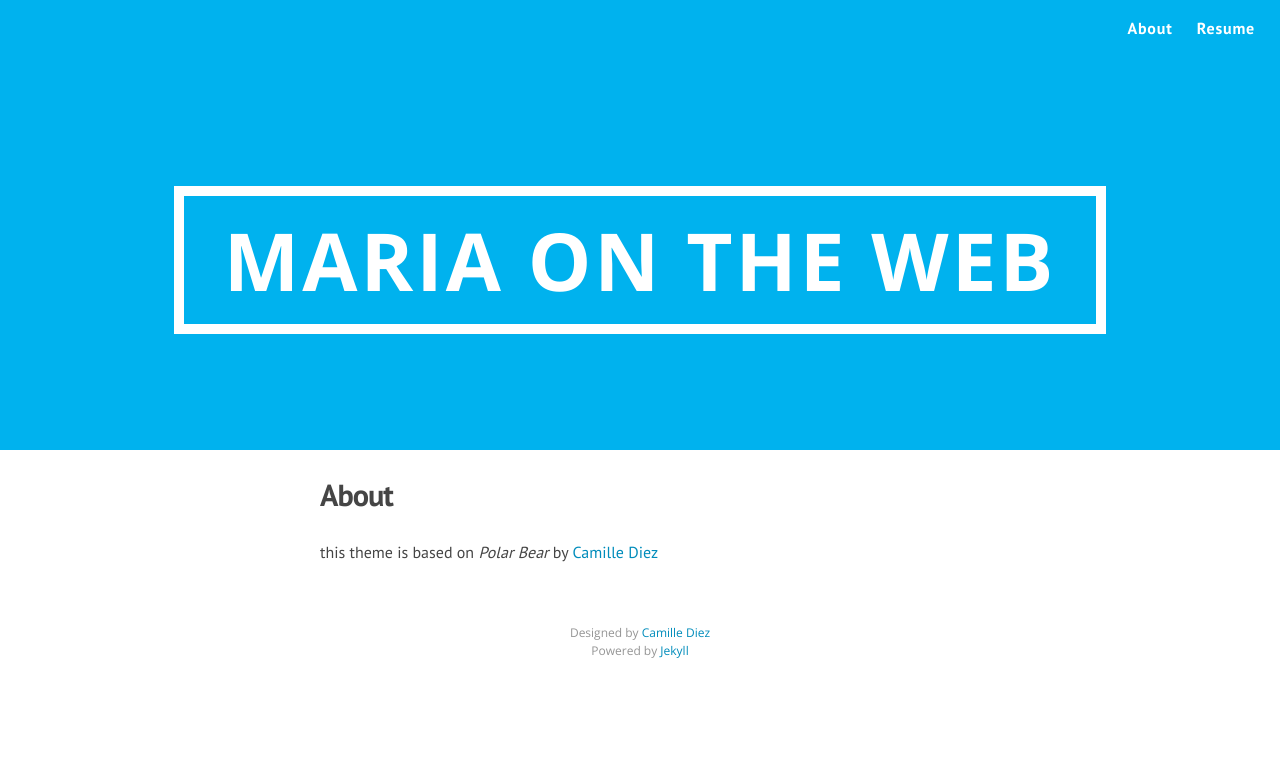
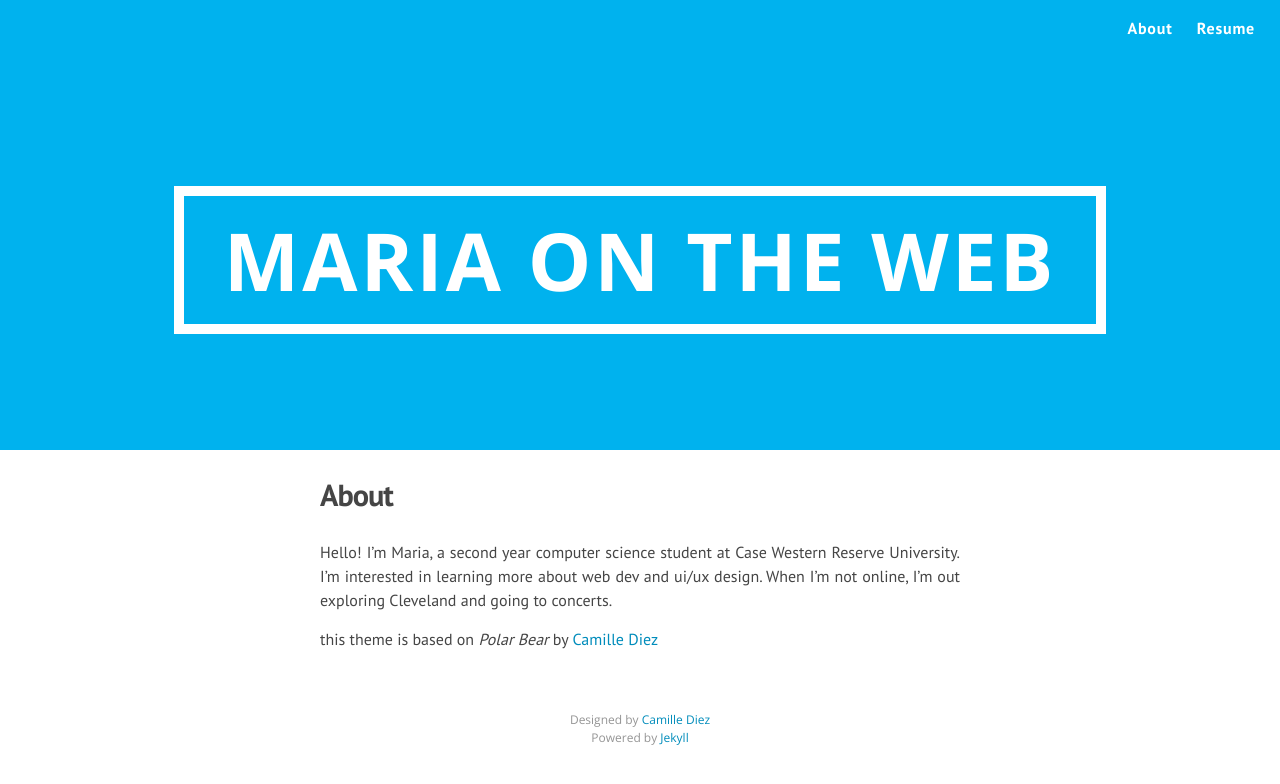
Before and after one commit to smithy545/CPD, a Jekyll site: the page built from about.md, in a window 1280 px wide. Shown: the top 784 px of the page. Built offline with Jekyll 4.4.1, drawn with Linux system fonts in a browser that asks for light colours; nearby versions of some CDN libraries; Markdown is read by kramdown in place of the engine named in the settings.

Commit message:
added stuff to bio

```diff
--- a/about.md
+++ b/about.md
@@ -3,4 +3,8 @@ layout: page
 title: About
 permalink: /about/
 ---
+Hello!
+I'm Maria, a second year computer science student at Case Western Reserve University. I'm interested in learning more about web dev and ui/ux design.  When I'm not online, I'm out exploring Cleveland and going to concerts.
+
+
 this theme is based on *Polar Bear* by [Camille Diez](http://github.com/diezcami)
--- a/index.html
+++ b/index.html
@@ -4,7 +4,7 @@ layout: default
 
 <div class="home">
 
-  <h1 class="page-heading">Blog</h1>
+  <h1 class="page-heading">What's New</h1>
 
   <ul class="post-list">
     {% for post in site.posts %}
```
